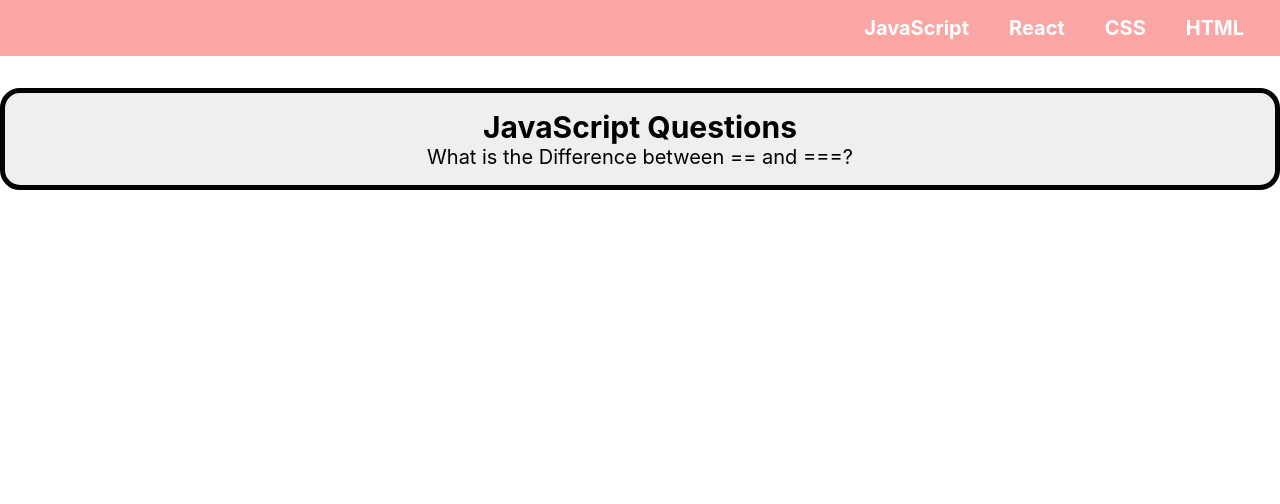
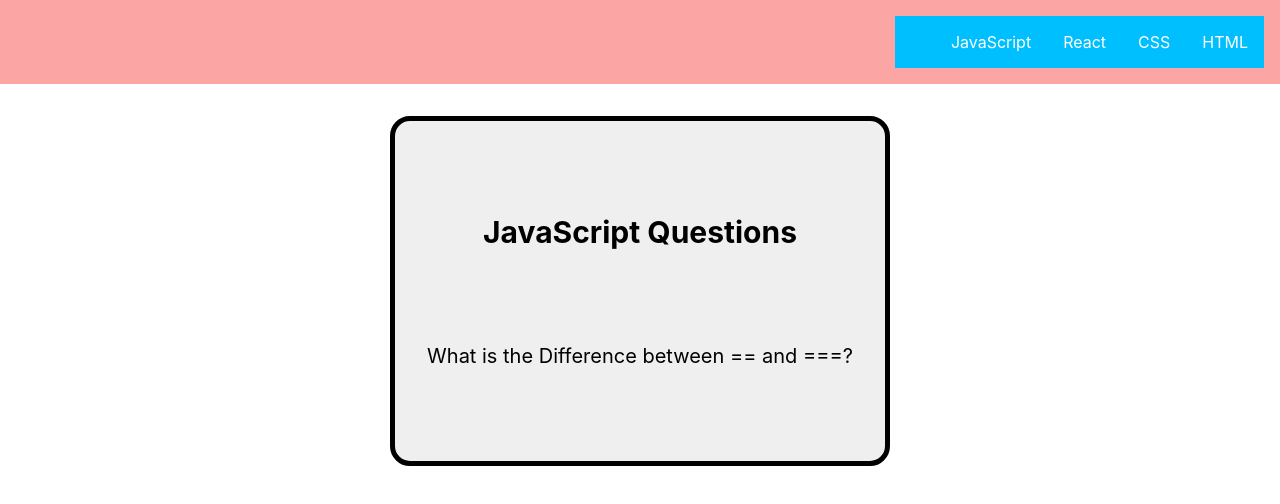
Before and after one commit to sokradyschey/interview-app, a React app: page / in a window 1280 px wide. Built offline with nearby package versions, Linux system fonts and the light colour scheme.

Commit message:
Adjustments to CSS for Card

```diff
--- a/src/CSS/Card.css
+++ b/src/CSS/Card.css
@@ -1,12 +1,12 @@
 .CardContainer{
     box-sizing: border-box;
-    width: 100%;
+    width: 500px;
+    height: 350px;
     display: flex;
     flex-direction: column;
-    justify-content: center;
+    justify-content: space-evenly;
+    justify-self: center;
     align-items: center;
-    padding: 1em;
-    margin-bottom: 2em;
     background-color: #efefef;
     border: 5px solid black;
     border-radius: 20px;
--- a/src/CSS/Header.css
+++ b/src/CSS/Header.css
@@ -9,8 +9,23 @@
     color: #fff;
 }
 
-.Nav {
-    padding: 0 1em;
-    font-weight: bold;
-    font-size: 20px;
-}
+.navigation {
+    display: flex;
+    flex-flow: row wrap;
+    justify-content: flex-end;
+
+    list-style: none;
+    margin: 0;
+    background: deepskyblue;
+  }
+
+  .navigation a {
+    text-decoration: none;
+    display: block;
+    padding: 1em;
+    color: white;
+  }
+
+  .navigation a:hover {
+    background: #1565C0;
+  }
--- a/src/Components/Header.js
+++ b/src/Components/Header.js
@@ -4,10 +4,16 @@ import '../CSS/Header.css';
 function Header() {
   return(
       <div className='Container'>
-          <div className='Nav'>JavaScript</div>
-          <div className='Nav'>React</div>
-          <div className='Nav'>CSS</div>
-          <div className='Nav'>HTML</div>
+      <ul class="navigation">
+        <li><a href="#">JavaScript</a></li>
+        <li><a href="#">React</a></li>
+        <li><a href="#">CSS</a></li>
+        <li><a href="#">HTML</a></li>
+      </ul>
+          <div className='Nav'></div>
+          <div className='Nav'></div>
+          <div className='Nav'></div>
+          <div className='Nav'></div>
       </div>
   );
 }
```
